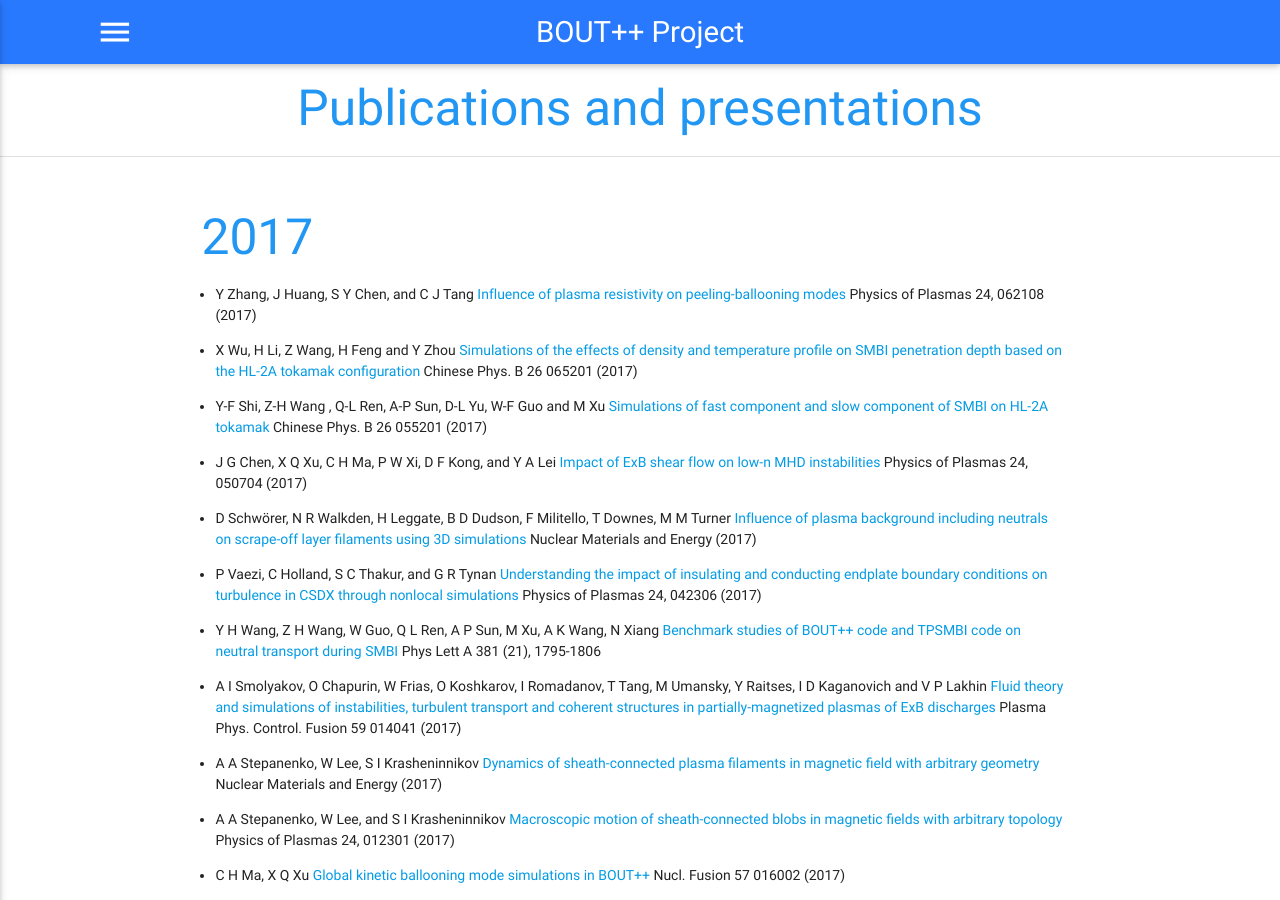
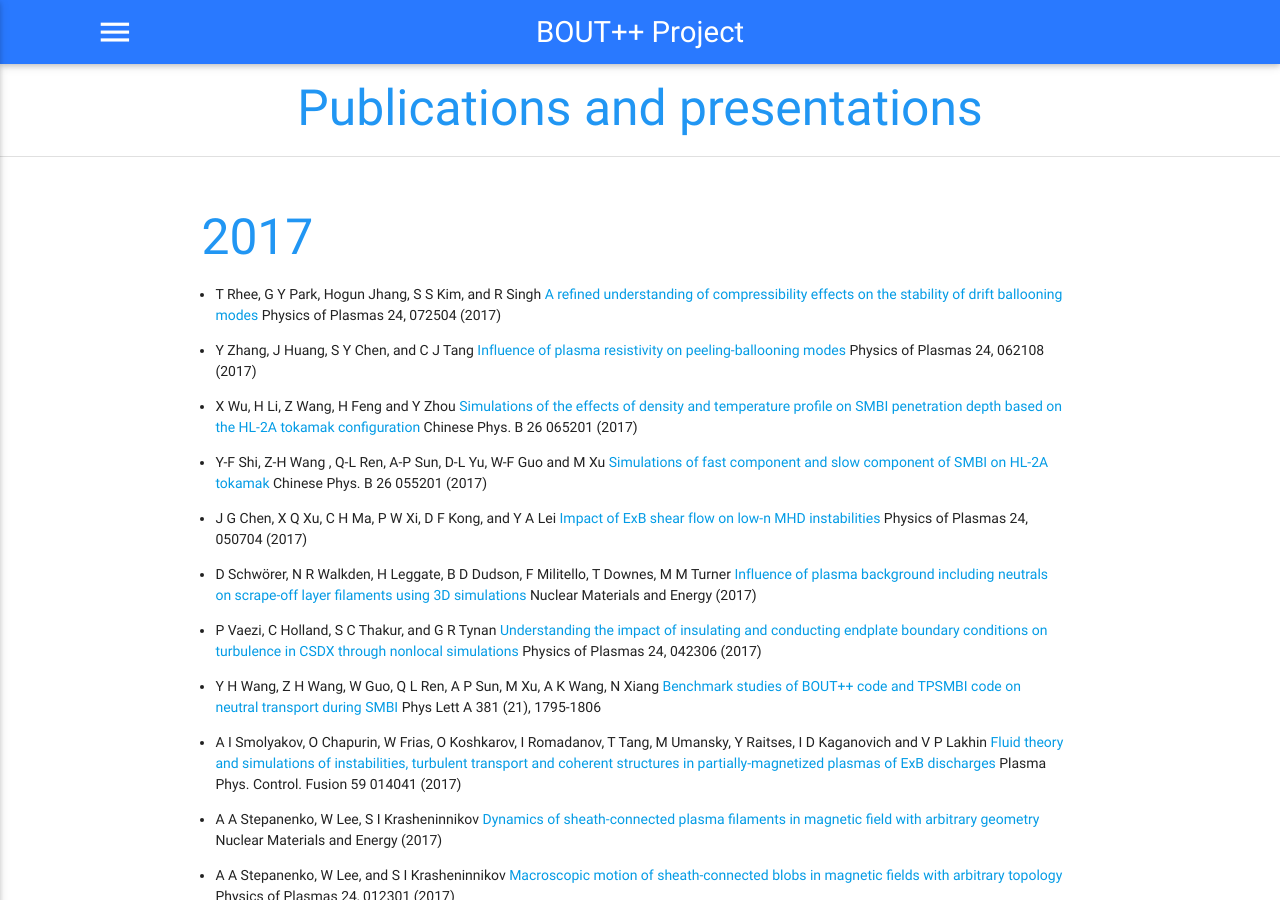
Before and after one commit to boutproject/boutproject.github.io, a Jekyll site: the page built from publications/index.md, in a window 1280 px wide and 900 px high. Built offline with Jekyll 4.4.1, drawn with Linux system fonts in a browser that asks for light colours.

Commit message:
Added T.Rhee compressibility paper

```diff
--- a/publications/index.md
+++ b/publications/index.md
@@ -8,6 +8,7 @@
 2017
 ----
 
+* T Rhee, G Y Park, Hogun Jhang, S S Kim, and R Singh [A refined understanding of compressibility effects on the stability of drift ballooning modes](http://dx.doi.org/10.1063/1.4990430) Physics of Plasmas 24, 072504 (2017)
 * Y Zhang, J Huang, S Y Chen, and C J Tang [Influence of plasma resistivity on peeling-ballooning modes](http://dx.doi.org/10.1063/1.4985324) Physics of Plasmas 24, 062108 (2017)
 * X Wu, H Li, Z Wang, H Feng and Y Zhou [Simulations of the effects of density and temperature profile on SMBI penetration depth based on the HL-2A tokamak configuration](https://doi.org/10.1088/1674-1056/26/6/065201) Chinese Phys. B 26 065201 (2017)
 * Y-F Shi, Z-H Wang , Q-L Ren, A-P Sun, D-L Yu, W-F Guo and M Xu [Simulations of fast component and slow component of SMBI on HL-2A tokamak](https://doi.org/10.1088/1674-1056/26/5/055201) Chinese Phys. B 26 055201 (2017)
```
